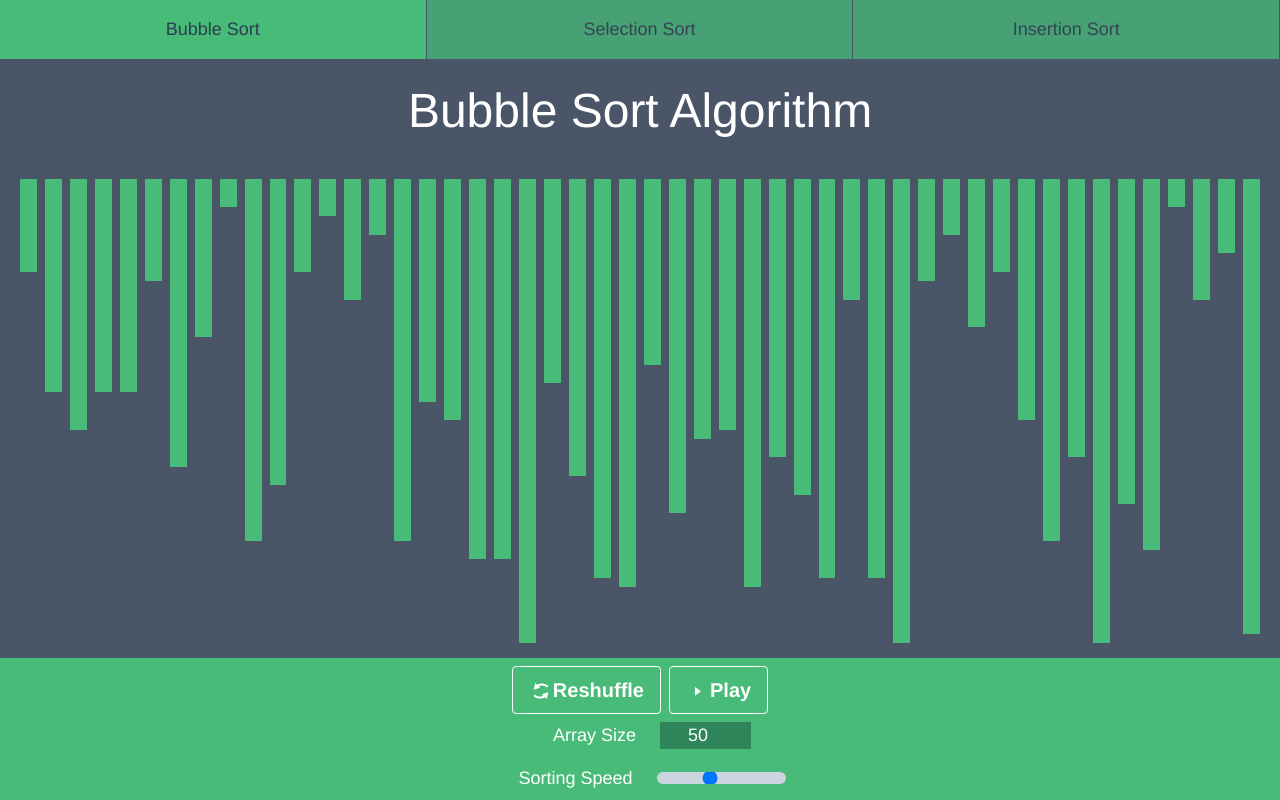
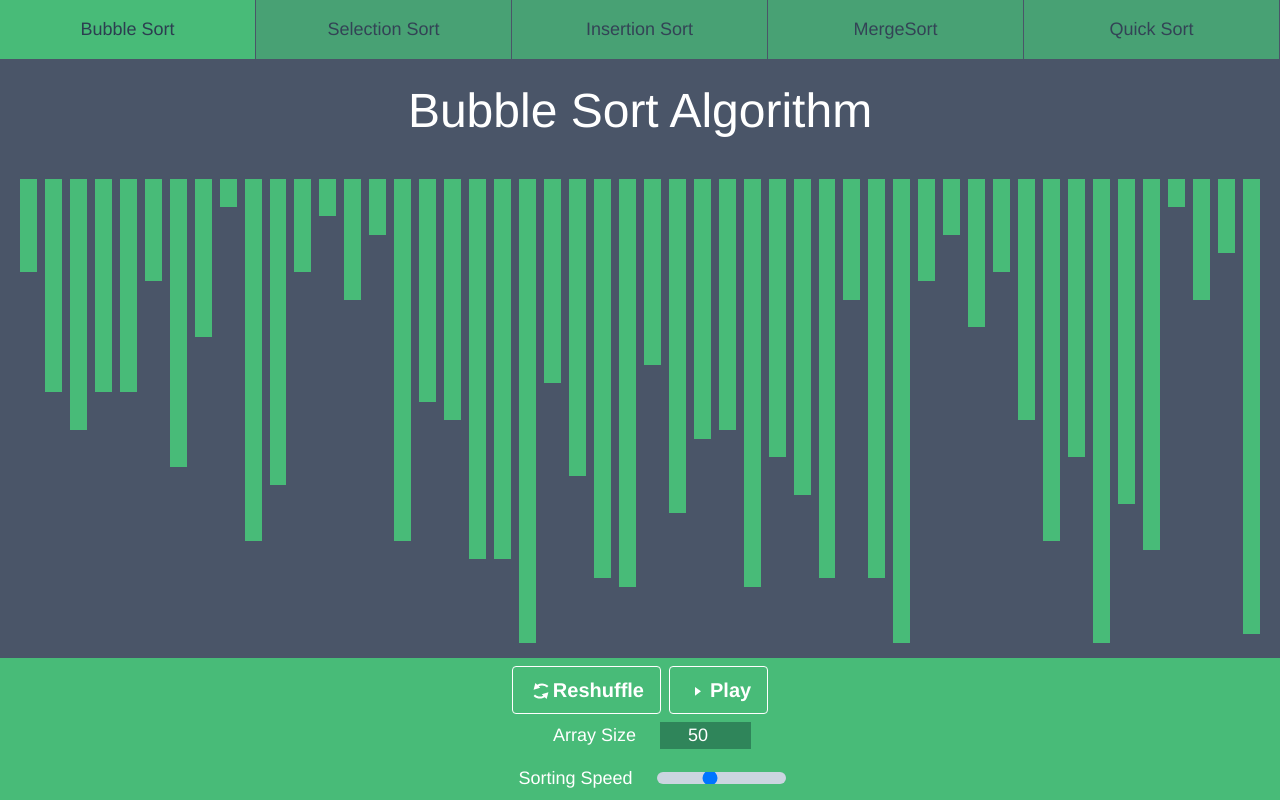
Before and after one commit to VanwildemeerschBrent/SortingVisualizer, a Vue app: page /bubble-sort in a window 1280 px wide. Built offline with nearby package versions, Linux system fonts and the light colour scheme.

Commit message:
Merge sort

```diff
--- a/src/App.vue
+++ b/src/App.vue
@@ -16,16 +16,16 @@
 				to="/insertion-sort"
 				:class="{'opacity-100':$route.fullPath==='/insertion-sort'}"
 			>Insertion Sort</router-link>
-			<!-- <router-link
+			<router-link
 				class="flex-1 p-4 bg-green-500 border-r border-gray-700 opacity-75 text-bg-gray-700 hover:opacity-100"
 				to="/merge-sort"
 				:class="{'opacity-100':$route.fullPath==='/merge-sort'}"
-			>MergeSort</router-link> -->
-			<!--<router-link
+			>MergeSort</router-link>
+			<router-link
 				class="flex-1 p-4 bg-green-500 border-r border-gray-700 opacity-75 text-bg-gray-700 hover:opacity-100"
 				to="/quick-sort"
 				:class="{'opacity-100':$route.fullPath==='/quick-sort'}"
-			>Quick Sort</router-link>-->
+			>Quick Sort</router-link>
 		</div>
 
 		<div class="w-full text-white">
@@ -177,19 +177,20 @@
 				}
 			},
 
-			async mergeSort() {
-				if (this.arrItems.length <= 1) return;
+			mergeSort() {
+				this.arrItems = this.runMergeSort(this.arrItems);
+			},
+
+			runMergeSort(input) {
+				if (input.length <= 1) return input;
 
 				// divide Array in half, figure out middle
-				const middle = Math.floor(this.arrItems.length / 2);
+				const middle = Math.floor(input.length / 2);
 				// divide array into left and right
-				const left = this.arrItems.slice(0, middle);
-				const right = this.arrItems.slice(middle);
+				const left = input.slice(0, middle);
+				const right = input.slice(middle);
 
-				console.warn("left", left);
-				console.warn("right", right);
-
-				// return this.merge(this.mergeSort(left), this.mergeSort(right));
+				return this.merge(this.runMergeSort(left), this.runMergeSort(right));
 			},
 
 			merge(left, right) {
@@ -197,25 +198,45 @@
 				let leftIndex = 0;
 				let rightIndex = 0;
 
+				while (leftIndex < left.length && rightIndex < right.length) {
+					const leftEl = left[leftIndex];
+					const rightEl = right[rightIndex];
 
-
-				while (leftIndex < left.length && rightIndex < right.length) {
-					if (left[leftIndex] < right[rightIndex]) {
-						resultArray.push(left[leftIndex]);
+					if (leftEl.value < rightEl.value) {
+						resultArray.push(leftEl);
 						leftIndex++;
 					} else {
-						resultArray.push(right[rightIndex]);
+						resultArray.push(rightEl);
 						rightIndex++;
 					}
 				}
 
-				return resultArray
-					.concat(left.slice(leftIndex))
-					.concat(right.slice(rightIndex));
+				return [
+					...resultArray,
+					...left.slice(leftIndex),
+					...right.slice(rightIndex),
+				];
 			},
 
-			async quickSort() {
-				console.warn("Quick sort");
+			quickSort() {
+				if (this.arrItems.length < 2) return;
+
+				const pivot = this.arrItems[0];
+				const lesserArray = [];
+				const greaterArray = [];
+
+				for (let i = 1; i < this.arrItems.length; i++) {
+					if (this.arrItems[i] > pivot) {
+						greaterArray.push(this.arrItems[i]);
+					} else {
+						lesserArray.push(this.arrItems[i]);
+					}
+				}
+
+				this.arrItems = this.quickSort(lesserArray).concat(
+					pivot,
+					this.quickSort(greaterArray)
+				);
 			},
 		},
 	});
```
